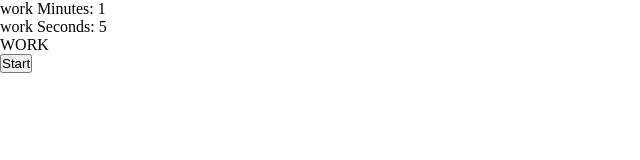
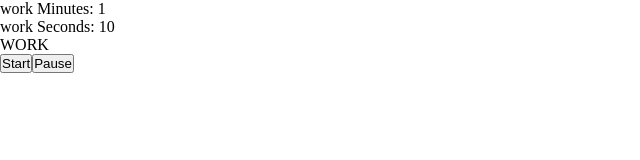
Before and after one commit to ViniciusmnLacerda/Pomodoro, a React (Create React App) app in the folder pomodoro/: page / in a window 1280 px wide. Shown: the top 160 px of the page, without its empty margins (0-640 px from the left). Built offline with nearby package versions, Linux system fonts and the light colour scheme; the HTML template or start-up script is replaced by a standard one.

Commit message:
feat: add the pause/contniue button

```diff
--- /dev/null
+++ b/pomodoro/src/components/PauseButton.jsx
@@ -0,0 +1,30 @@
+import React, { useContext } from 'react';
+import Context from '../context/Context';
+
+function PauseButton() {
+  const { isPaused, setIsPaused, setControlStopWatch } = useContext(Context);
+
+  const handleClick = () => {
+    if (!isPaused) {
+      setIsPaused(true);
+      setControlStopWatch('not started');
+      for (let i = 0; i < 9999; i += 1) {
+        window.clearInterval(i);
+      }
+    } else {
+      setIsPaused(false);
+      setControlStopWatch('start');
+    }
+  };
+
+  return (
+    <button
+      type="button"
+      onClick={handleClick}
+    >
+      {isPaused ? ('Continue') : ('Pause')}
+    </button>
+  );
+}
+
+export default PauseButton;
--- a/pomodoro/src/components/Pomodoro.jsx
+++ b/pomodoro/src/components/Pomodoro.jsx
@@ -1,5 +1,6 @@
 import React, { useContext } from 'react';
 import Context from '../context/Context';
+import PauseButton from './PauseButton';
 import StartButton from './StartButton';
 import TimerBreak from './TimerBreak';
 import TimerWork from './TimerWork';
@@ -14,6 +15,7 @@ function Pomodoro() {
         <TimerBreak />
       )}
       <StartButton />
+      <PauseButton />
     </>
   );
 }
--- a/pomodoro/src/components/TimerWork.jsx
+++ b/pomodoro/src/components/TimerWork.jsx
@@ -15,6 +15,7 @@ function TimerWork() {
     setBreakMinutes,
     setBreakSeconds,
     setTotalTimeBreak,
+    isPaused,
   } = useContext(Context);
 
   useEffect(() => {
@@ -27,6 +28,10 @@ function TimerWork() {
       const workMinutesInterval = setInterval(() => {
         setWorkMinutes((prevState) => prevState - 1);
       }, workSeconds * 1000);
+      if (isPaused) {
+        clearInterval(workSecondsInterval);
+        clearInterval(workMinutesInterval);
+      }
       if (totalTimeWork === 0) {
         setControlStopWatch('start');
         clearInterval(workSecondsInterval);
@@ -45,7 +50,7 @@ function TimerWork() {
         }
       }, workSeconds * 1000);
     }
-  }, [controlStopWatch, totalTimeWork]);
+  }, [controlStopWatch, totalTimeWork, isPaused]);
 
   return (
     <div>
--- a/pomodoro/src/context/Provider.jsx
+++ b/pomodoro/src/context/Provider.jsx
@@ -5,11 +5,12 @@ import Context from './Context';
 
 function Provider({ children }) {
   const [workMinutes, setWorkMinutes] = useState(1);
-  const [workSeconds, setWorkSeconds] = useState(5);
+  const [workSeconds, setWorkSeconds] = useState(10);
   const [breakMinutes, setBreakMinutes] = useState(1);
   const [breakSeconds, setBreakSeconds] = useState(2);
   const [controlStopWatch, setControlStopWatch] = useState('not started');
   const [timeToWork, setTimeToWork] = useState(true);
+  const [isPaused, setIsPaused] = useState(false);
   const [
     totalTimeWork, setTotalTimeWork,
   ] = useState((workMinutes * 60) + workSeconds - workMinutes);
@@ -26,6 +27,7 @@ function Provider({ children }) {
     breakMinutes,
     breakSeconds,
     totalTimeBreak,
+    isPaused,
     setControlStopWatch,
     setWorkMinutes,
     setWorkSeconds,
@@ -34,6 +36,7 @@ function Provider({ children }) {
     setBreakSeconds,
     setBreakMinutes,
     setTotalTimeBreak,
+    setIsPaused,
   };
 
   return (
```
